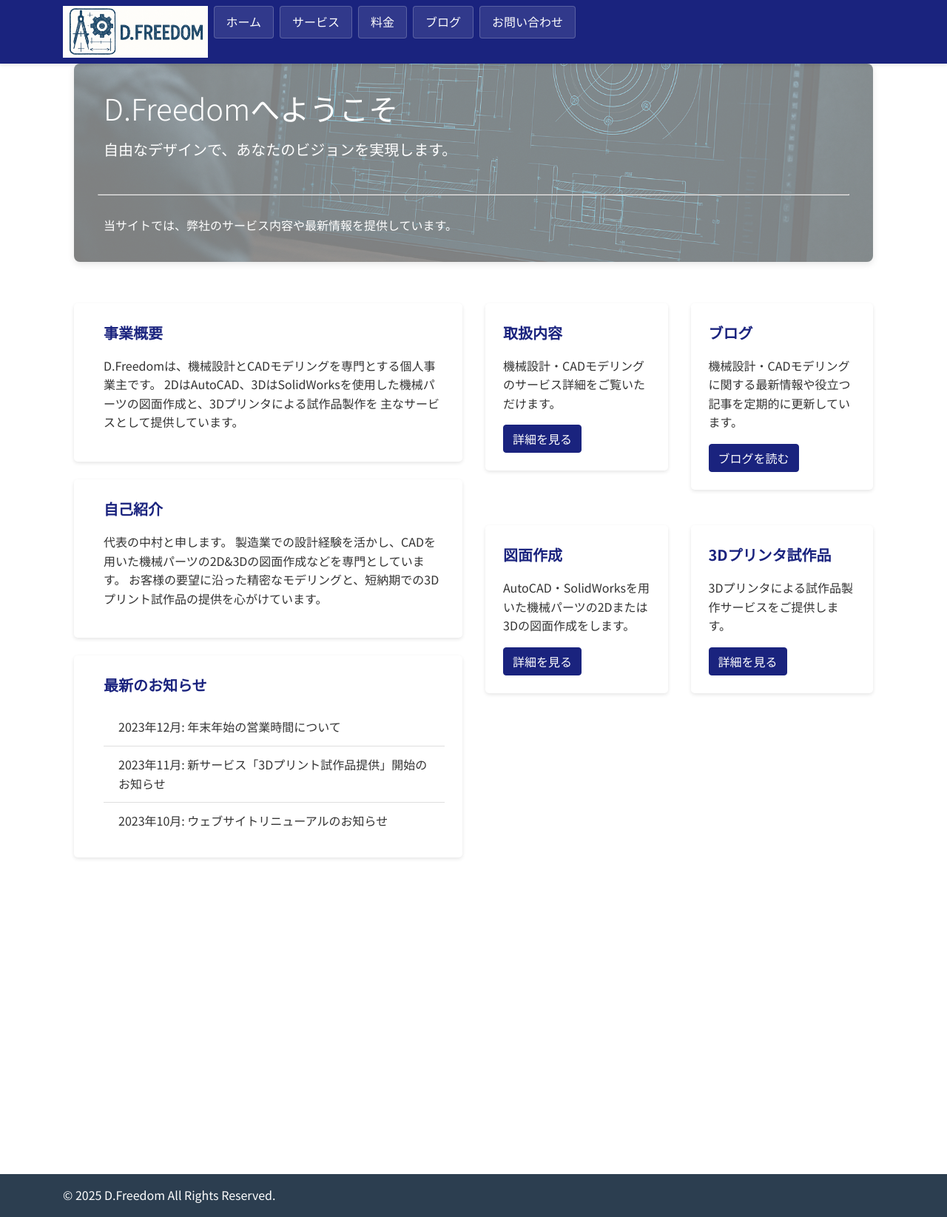
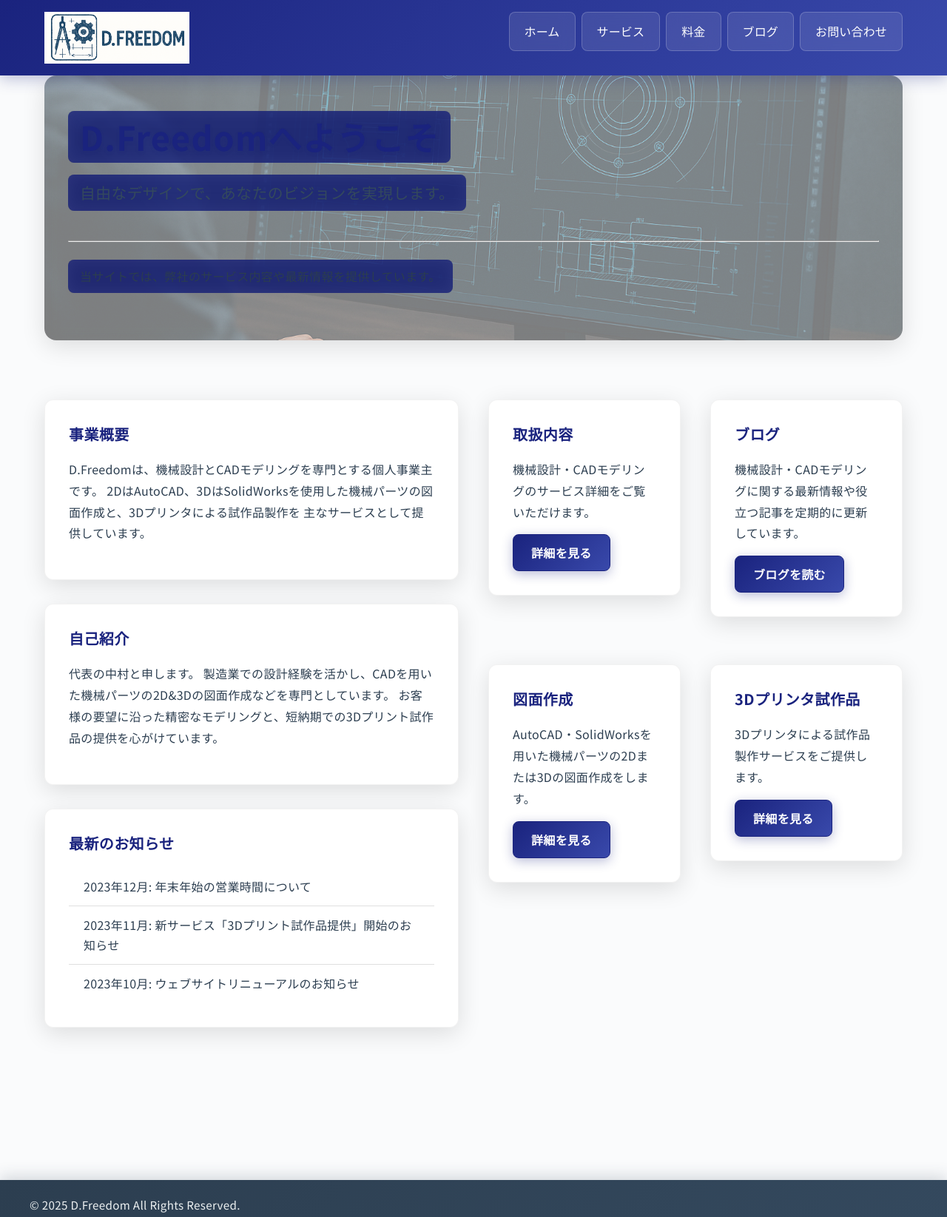
Before and after one commit to rE09o1v/D.Freedom, a Django app: page / in a window 1280 px wide. Shown: the whole page at 74% size. Run offline with Django 5.2, Linux system fonts and the light colour scheme; some libraries are stand-ins or nearby versions.

Commit message:
cssを修正 レスポンシブ対応、入力中のテキストフィールドの可視化など

```diff
--- a/static/css/custom.css
+++ b/static/css/custom.css
@@ -43,12 +43,13 @@
     position: relative;
     background-color: transparent;
     color: #ffffff;
-    padding: 2rem;
-    margin-bottom: 2rem;
-    border-radius: 0.5rem;
-    box-shadow: 0 3px 10px rgba(0,0,0,0.1);
+    padding: 3rem 2rem;
+    margin-bottom: 3rem;
+    border-radius: 16px;
+    box-shadow: 0 8px 32px rgba(0,0,0,0.12);
     z-index: 1;
     overflow: hidden;
+    backdrop-filter: blur(10px);
 }
 
 .custom-jumbotron::before {
@@ -70,8 +71,11 @@
     position: relative;
     z-index: 2;
     display: inline-block;
-    padding: 0.25rem 0.5rem;
-    border-radius: 0.25rem;
+    padding: 0.5rem 1rem;
+    border-radius: 8px;
+    background-color: rgba(26, 35, 126, 0.8);
+    backdrop-filter: blur(10px);
+    margin-bottom: 1rem;
 }
 
 .feature-icon {
@@ -98,17 +102,18 @@
 .step-item {
     flex: 0 0 calc(25% - 20px);
     position: relative;
-    background-color: #f8f9fa;
-    border-radius: 8px;
-    padding: 20px;
-    margin-bottom: 20px;
-    box-shadow: 0 2px 5px rgba(0,0,0,0.1);
+    background-color: #fff;
+    border-radius: 12px;
+    padding: 24px;
+    margin-bottom: 24px;
+    box-shadow: 0 8px 32px rgba(0,0,0,0.08);
     transition: all 0.3s ease;
+    border: 1px solid rgba(0, 0, 0, 0.05);
 }
 
 .step-item:hover {
-    transform: translateY(-5px);
-    box-shadow: 0 5px 15px rgba(0,0,0,0.1);
+    transform: translateY(-8px);
+    box-shadow: 0 16px 48px rgba(0,0,0,0.15);
 }
 
 .step-item:not(:last-child):after {
@@ -190,20 +195,24 @@
 
 .nav-link {
     display: inline-block;
-    padding: 0.5rem 1rem;
+    padding: 0.75rem 1.25rem;
     color: #fff;
     background-color: rgba(255, 255, 255, 0.1);
-    border-radius: 4px;
+    border-radius: 8px;
     text-decoration: none;
     transition: all 0.3s ease;
     border: 1px solid rgba(255, 255, 255, 0.2);
+    font-weight: 500;
+    letter-spacing: 0.01em;
+    backdrop-filter: blur(10px);
 }
 
 .nav-link:hover {
-    background-color: rgba(255, 255, 255, 0.2);
+    background-color: rgba(255, 255, 255, 0.25);
     color: #fff;
     text-decoration: none;
-    transform: translateY(-2px);
+    transform: translateY(-3px);
+    box-shadow: 0 8px 20px rgba(0, 0, 0, 0.15);
 }
 
 .nav-link:active {
--- a/static/css/style.css
+++ b/static/css/style.css
@@ -13,14 +13,17 @@
 }
 
 body {
-    font-family: 'Noto Sans JP', sans-serif;
-    line-height: 1.6;
-    color: #333;
+    font-family: 'Noto Sans JP', 'Hiragino Kaku Gothic ProN', 'Hiragino Sans', sans-serif;
+    line-height: 1.7;
+    color: #2c3e50;
     display: flex;
     flex-direction: column;
     min-height: 100vh;
     margin: 0;
     padding-bottom: 0;
+    background-color: #fafbfc;
+    font-weight: 400;
+    letter-spacing: 0.02em;
 }
 
 /* Flexコンテナの調整 */
@@ -35,18 +38,31 @@
     width: 100%;
     max-width: 1200px;
     margin: 0 auto;
-    padding: 0 100px;
+    padding: 0 20px;
+}
+
+@media (min-width: 768px) {
+    .container {
+        padding: 0 40px;
+    }
+}
+
+@media (min-width: 1024px) {
+    .container {
+        padding: 0 60px;
+    }
 }
 
 /* ヘッダー */
 header {
-    background-color: #1a237e;
+    background: linear-gradient(135deg, #1a237e 0%, #3949ab 100%);
     color: #fff;
-    padding: 0.5rem 0;
-    box-shadow: 0 2px 5px rgba(0, 0, 0, 0.1);
+    padding: 1rem 0;
+    box-shadow: 0 4px 20px rgba(26, 35, 126, 0.3);
     position: sticky;
     top: 0;
     z-index: 1000;
+    backdrop-filter: blur(10px);
 }
 
 .fixed-header {
@@ -144,38 +160,78 @@
 /* メインコンテンツ */
 main {
     flex: 1;
-    padding: 2rem 1rem 4rem 1rem;
+    padding: 3rem 1rem 5rem 1rem;
+    min-height: calc(100vh - 200px);
+}
+
+@media (max-width: 768px) {
+    main {
+        padding: 2rem 0.5rem 4rem 0.5rem;
+    }
 }
 
 /* グリッドシステム */
 .row {
     display: flex;
     flex-wrap: wrap;
-    margin: 0 -15px;
+    margin: 0 -20px;
+    gap: 0;
 }
 
 .col-md-6 {
     width: 50%;
-    padding: 0 15px;
+    padding: 0 20px;
+}
+
+.col-md-4 {
+    width: 33.333%;
+    padding: 0 20px;
+}
+
+.col-md-8 {
+    width: 66.666%;
+    padding: 0 20px;
+}
+
+@media (max-width: 768px) {
+    .row {
+        margin: 0 -10px;
+    }
+
+    .col-md-6, .col-md-4, .col-md-8 {
+        width: 100%;
+        padding: 0 10px;
+        margin-bottom: 1.5rem;
+    }
 }
 
 /* カード */
 .card {
     background-color: #fff;
-    border-radius: 5px;
-    box-shadow: 0 2px 5px rgba(0, 0, 0, 0.1);
-    margin-bottom: 1.5rem;
+    border-radius: 12px;
+    box-shadow: 0 8px 32px rgba(0, 0, 0, 0.12);
+    margin-bottom: 2rem;
     overflow: hidden;
+    transition: all 0.3s ease;
+    border: 1px solid rgba(0, 0, 0, 0.05);
+}
+
+.card:hover {
+    transform: translateY(-8px);
+    box-shadow: 0 16px 48px rgba(0, 0, 0, 0.18);
 }
 
 .card-body {
-    padding: 1.5rem;
+    padding: 2rem;
 }
 
 .card-title {
-    font-size: 1.25rem;
-    margin-bottom: 1rem;
+    font-size: 1.35rem;
+    margin-bottom: 1.2rem;
     color: #1a237e;
+    font-weight: 600;
+    letter-spacing: 0.02em;
+    line-height: 1.4;
 }
 
 .h5 {
@@ -188,24 +244,36 @@
 
 /* ジャンボトロン（メインビジュアル） */
 .main-jumbotron {
-    background-color: #e3f2fd;
-    padding: 2rem;
-    margin-bottom: 2rem;
-    border-radius: 5px;
+    background: linear-gradient(135deg, #e3f2fd 0%, #bbdefb 100%);
+    padding: 3rem 2rem;
+    margin-bottom: 3rem;
+    border-radius: 16px;
+    box-shadow: 0 8px 32px rgba(33, 150, 243, 0.15);
 }
 
 .display-4 {
-    font-size: 2.5rem;
-    font-weight: 300;
+    font-size: 2.8rem;
+    font-weight: 700;
     line-height: 1.2;
-    margin-bottom: 0.5rem;
-    color: #ffffff;
+    margin-bottom: 1rem;
+    color: #1a237e;
+    letter-spacing: 0.03em;
+    text-shadow: 0 2px 4px rgba(26, 35, 126, 0.1);
+}
+
+@media (max-width: 768px) {
+    .display-4 {
+        font-size: 2.2rem;
+    }
 }
 
 .lead {
-    font-size: 1.25rem;
-    font-weight: 300;
-    margin-bottom: 1rem;
+    font-size: 1.3rem;
+    font-weight: 400;
+    margin-bottom: 1.5rem;
+    color: #34495e;
+    letter-spacing: 0.02em;
+    line-height: 1.6;
 }
 
 .my-4 {
@@ -216,29 +284,39 @@
 /* ボタン */
 .btn {
     display: inline-block;
-    font-weight: 500;
+    font-weight: 600;
     text-align: center;
     white-space: nowrap;
     vertical-align: middle;
     user-select: none;
     border: 1px solid transparent;
-    padding: 0.375rem 0.75rem;
+    padding: 12px 24px;
     font-size: 1rem;
     line-height: 1.5;
-    border-radius: 0.25rem;
-    transition: all 0.15s ease-in-out;
+    border-radius: 8px;
+    transition: all 0.3s ease;
     text-decoration: none;
+    position: relative;
+    overflow: hidden;
 }
 
 .btn-primary {
     color: #fff;
-    background-color: #1a237e;
+    background: linear-gradient(135deg, #1a237e 0%, #3949ab 100%);
     border-color: #1a237e;
+    box-shadow: 0 4px 15px rgba(26, 35, 126, 0.3);
 }
 
 .btn-primary:hover {
-    background-color: #0d1b69;
-    border-color: #0d1b69;
+    color: #fff;
+    background: linear-gradient(135deg, #0d1b69 0%, #283593 100%);
+    transform: translateY(-2px);
+    box-shadow: 0 8px 25px rgba(26, 35, 126, 0.4);
+    text-decoration: none;
+}
+
+.btn-primary:active {
+    transform: translateY(0);
 }
 
 /* リスト */
@@ -266,45 +344,53 @@
     border-radius: 0;
 }
 
-/* マージン、パディング */
-.mb-4 {
-    margin-bottom: 1.5rem;
-    padding-left: 1rem;
+/* スペーシングユーティリティ */
+.mb-2 { margin-bottom: 0.75rem; }
+.mb-3 { margin-bottom: 1.25rem; }
+.mb-4 { margin-bottom: 2rem; }
+.mb-5 { margin-bottom: 3rem; }
+
+.mt-2 { margin-top: 0.75rem; }
+.mt-3 { margin-top: 1.25rem; }
+.mt-4 { margin-top: 2rem; }
+.mt-5 { margin-top: 3rem; }
+
+.py-2 { padding-top: 0.75rem; padding-bottom: 0.75rem; }
+.py-3 { padding-top: 1.25rem; padding-bottom: 1.25rem; }
+.py-4 { padding-top: 2rem; padding-bottom: 2rem; }
+.py-5 { padding-top: 3rem; padding-bottom: 3rem; }
+
+.px-2 { padding-left: 0.75rem; padding-right: 0.75rem; }
+.px-3 { padding-left: 1.25rem; padding-right: 1.25rem; }
+.px-4 { padding-left: 2rem; padding-right: 2rem; }
+
+/* セクション間のスペーシング */
+.section-spacing {
+    margin-bottom: 4rem;
 }
 
-.mt-3 {
-    margin-top: 1rem;
-}
-
-.mt-4 {
-    margin-top: 1.5rem;
-}
-
-.mt-5 {
-    margin-top: 3rem;
-}
-
-.py-3 {
-    padding-top: 1rem;
-    padding-bottom: 1rem;
-}
-
-.py-4 {
-    padding-top: 1.5rem;
-    padding-bottom: 1.5rem;
+@media (max-width: 768px) {
+    .section-spacing {
+        margin-bottom: 2.5rem;
+    }
 }
 
 /* フッター */
 footer {
-    background-color: #2c3e50;
+    background: linear-gradient(135deg, #2c3e50 0%, #34495e 100%);
     color: white;
-    padding: 2rem 0;
+    padding: 3rem 0 2rem 0;
     text-align: center;
-    position: sticky;
-    bottom: 0;
     width: 100%;
     z-index: 10;
     flex-shrink: 0;
+    box-shadow: 0 -4px 20px rgba(44, 62, 80, 0.2);
+}
+
+footer p {
+    margin-bottom: 0;
+    color: #ecf0f1;
+    font-size: 0.95rem;
 }
 
 /* レスポンシブデザイン */
@@ -387,15 +473,40 @@
     }
 }
 
-/* カスタム要素 */
+/* タイポグラフィ */
 h1 {
     color: #1a237e;
-    margin-bottom: 1.5rem;
+    margin-bottom: 2rem;
+    font-weight: 700;
+    letter-spacing: 0.05em;
+    line-height: 1.3;
 }
 
 h2 {
     color: #1a237e;
+    margin-bottom: 1.5rem;
+    font-weight: 600;
+    letter-spacing: 0.03em;
+    line-height: 1.4;
+}
+
+h3 {
+    color: #2c3e50;
     margin-bottom: 1rem;
+    font-weight: 600;
+    letter-spacing: 0.02em;
+}
+
+h4, h5, h6 {
+    color: #34495e;
+    font-weight: 600;
+    letter-spacing: 0.01em;
+}
+
+p {
+    margin-bottom: 1.2rem;
+    line-height: 1.8;
+    color: #2c3e50;
 }
 
 a {
```
Also changed, not shown: other parts of static/css/style.css (+56 -16 lines).
